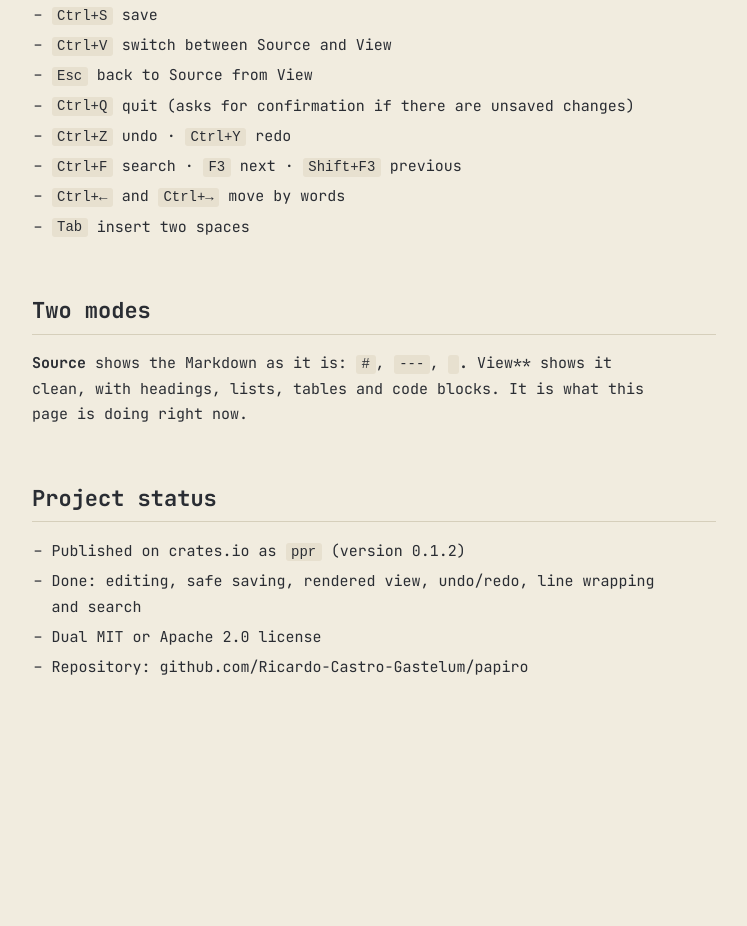
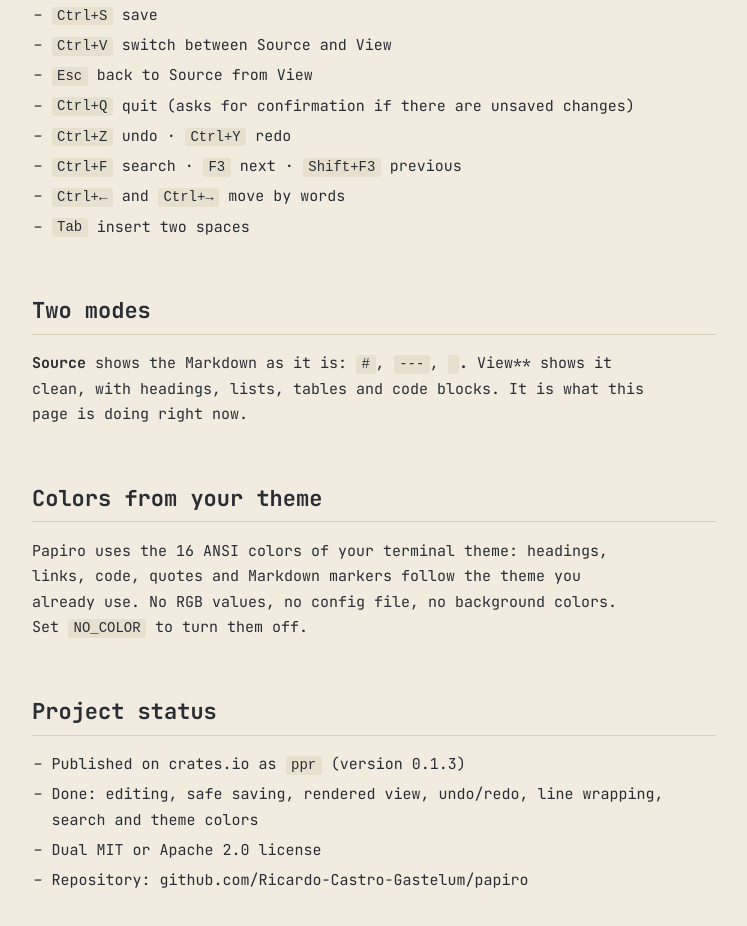
Before and after one commit to Ricardo-Castro-Gastelum/papiro-web, a plain HTML site: page index.html in a window 1280 px wide. Shown: the part 1626-2552 px from the top of the page, without its empty margins (266-1013 px from the left). Before the commit the page ends 2426 px from the top, so only its background shows below. Drawn offline with Linux system fonts and the light colour scheme.

Commit message:
Actualiza la versión y documenta los colores del tema

```diff
--- a/index.html
+++ b/index.html
@@ -11,7 +11,7 @@
 <body>
 <main><div id="doc" class="doc v" aria-live="polite"></div></main>
 <footer>
-  <span class="l"><span id="name">papiro.md</span> <span style="color:var(--acc)">•</span> 0.1.2</span>
+  <span class="l"><span id="name">papiro.md</span> <span style="color:var(--acc)">•</span> 0.1.3</span>
   <div class="actions">
     <button id="lang" type="button" title="Ver en español" aria-label="Ver en español"><span id="langlabel">ES</span></button>
     <button id="tg" type="button"><span class="full" id="hint">Ctrl+V view Markdown</span><span class="short">View source</span></button>
--- a/script.js
+++ b/script.js
@@ -38,8 +38,11 @@ en: [
  {t:'h2', x:'Two modes'},
  {t:'p', x:'**Source** shows the Markdown as it is: `#`, `---`, `**`. **View** shows it clean, with headings, lists, tables and code blocks. It is what this page is doing right now.'},
 
+ {t:'h2', x:'Colors from your theme'},
+ {t:'p', x:'Papiro uses the 16 ANSI colors of your terminal theme: headings, links, code, quotes and Markdown markers follow the theme you already use. No RGB values, no config file, no background colors. Set `NO_COLOR` to turn them off.'},
+
  {t:'h2', x:'Project status'},
- {t:'ul', x:['Published on crates.io as `ppr` (version 0.1.2)','Done: editing, safe saving, rendered view, undo/redo, line wrapping and search','Dual MIT or Apache 2.0 license','Repository: github.com/Ricardo-Castro-Gastelum/papiro']}
+ {t:'ul', x:['Published on crates.io as `ppr` (version 0.1.3)','Done: editing, safe saving, rendered view, undo/redo, line wrapping, search and theme colors','Dual MIT or Apache 2.0 license','Repository: github.com/Ricardo-Castro-Gastelum/papiro']}
 ],
 es: [
  {t:'ascii', x:`   ▄███████▄    ▄████████    ▄███████▄  ▄█     ▄████████  ▄██████▄
@@ -53,7 +56,7 @@ es: [
                                               ███    ███`},
  {t:'h1', x:'Papiro'},
  {t:'p', x:'Editor y lector de Markdown para la terminal. Hecho en Rust, sin marco y sin pantalla de bienvenida: se ve como tu terminal.'},
- {t:'quote', x:'Versión 0.1.2 publicada en crates.io. Pulsa **Ctrl+V** para ver esta página como Markdown puro, igual que Papiro.'},
+ {t:'quote', x:'Versión 0.1.3 publicada en crates.io. Pulsa **Ctrl+V** para ver esta página como Markdown puro, igual que Papiro.'},
 
  {t:'h2', x:'Antes de empezar'},
  {t:'ul', x:['Una terminal (probado en kitty)','Rust 1.88 o superior','Git (solo si compilas desde el código fuente)']},
@@ -79,8 +82,11 @@ es: [
  {t:'h2', x:'Dos modos'},
  {t:'p', x:'**Fuente** muestra el Markdown tal cual: `#`, `---`, `**`. **Vista** lo muestra limpio, con títulos, listas, tablas y bloques de código. Es lo que está haciendo esta página ahora mismo.'},
 
+ {t:'h2', x:'Colores de tu tema'},
+ {t:'p', x:'Papiro usa los 16 colores ANSI del tema de tu terminal: títulos, enlaces, código, citas y marcas de Markdown siguen el tema que ya usas. Sin valores RGB, sin archivo de configuración y sin colores de fondo. Define `NO_COLOR` para desactivarlos.'},
+
  {t:'h2', x:'Estado del proyecto'},
- {t:'ul', x:['Publicado en crates.io como `ppr` (versión 0.1.2)','Listo: edición, guardado seguro, vista renderizada, deshacer/rehacer, ajuste de línea y búsqueda','Licencia dual MIT o Apache 2.0','Repositorio: github.com/Ricardo-Castro-Gastelum/papiro']}
+ {t:'ul', x:['Publicado en crates.io como `ppr` (versión 0.1.3)','Listo: edición, guardado seguro, vista renderizada, deshacer/rehacer, ajuste de línea, búsqueda y colores del tema','Licencia dual MIT o Apache 2.0','Repositorio: github.com/Ricardo-Castro-Gastelum/papiro']}
 ]
 };
 
```
